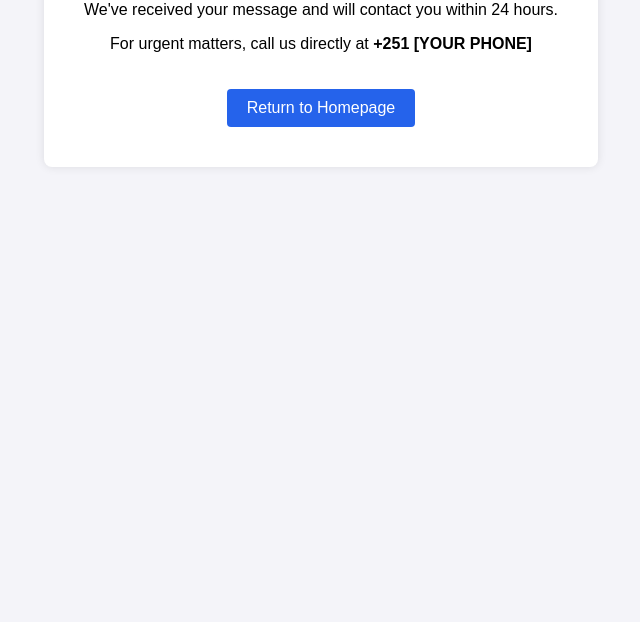
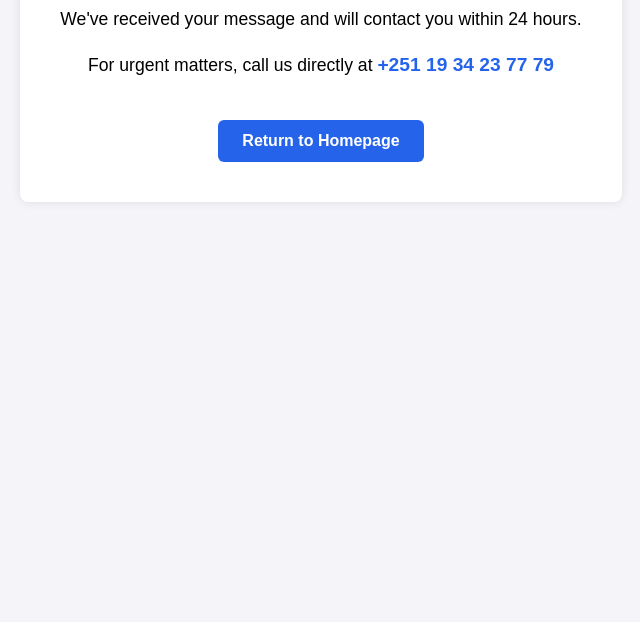
Before and after one commit to bereketb10/Bpro-it-support, a plain HTML site: page thank-you.html in a window 1280 px wide. Shown: the part 178-800 px from the top of the page, without its empty margins (319-959 px from the left). Drawn offline with Linux system fonts and the light colour scheme.

Commit message:
Update thank-you.html

```diff
--- a/thank-you.html
+++ b/thank-you.html
@@ -20,15 +20,30 @@
         }
         h1 {
             color: #2563eb;
+            font-size: 2.2rem;
+        }
+        p {
+            font-size: 1.1rem;
+            margin-bottom: 1.5rem;
+        }
+        .phone {
+            font-weight: bold;
+            color: #2563eb;
+            font-size: 1.2rem;
         }
         .btn {
             display: inline-block;
             background: #2563eb;
             color: white;
-            padding: 10px 20px;
+            padding: 12px 24px;
             text-decoration: none;
-            border-radius: 4px;
+            border-radius: 6px;
             margin-top: 20px;
+            font-weight: bold;
+            transition: background 0.3s;
+        }
+        .btn:hover {
+            background: #1d4ed8;
         }
     </style>
 </head>
@@ -36,7 +51,7 @@
     <div class="container">
         <h1>Thank You! 🎉</h1>
         <p>We've received your message and will contact you within 24 hours.</p>
-        <p>For urgent matters, call us directly at <strong>+251 [YOUR PHONE]</strong></p>
+        <p>For urgent matters, call us directly at <span class="phone">+251 19 34 23 77 79</span></p>
         <a href="index.html" class="btn">Return to Homepage</a>
     </div>
 </body>
```
